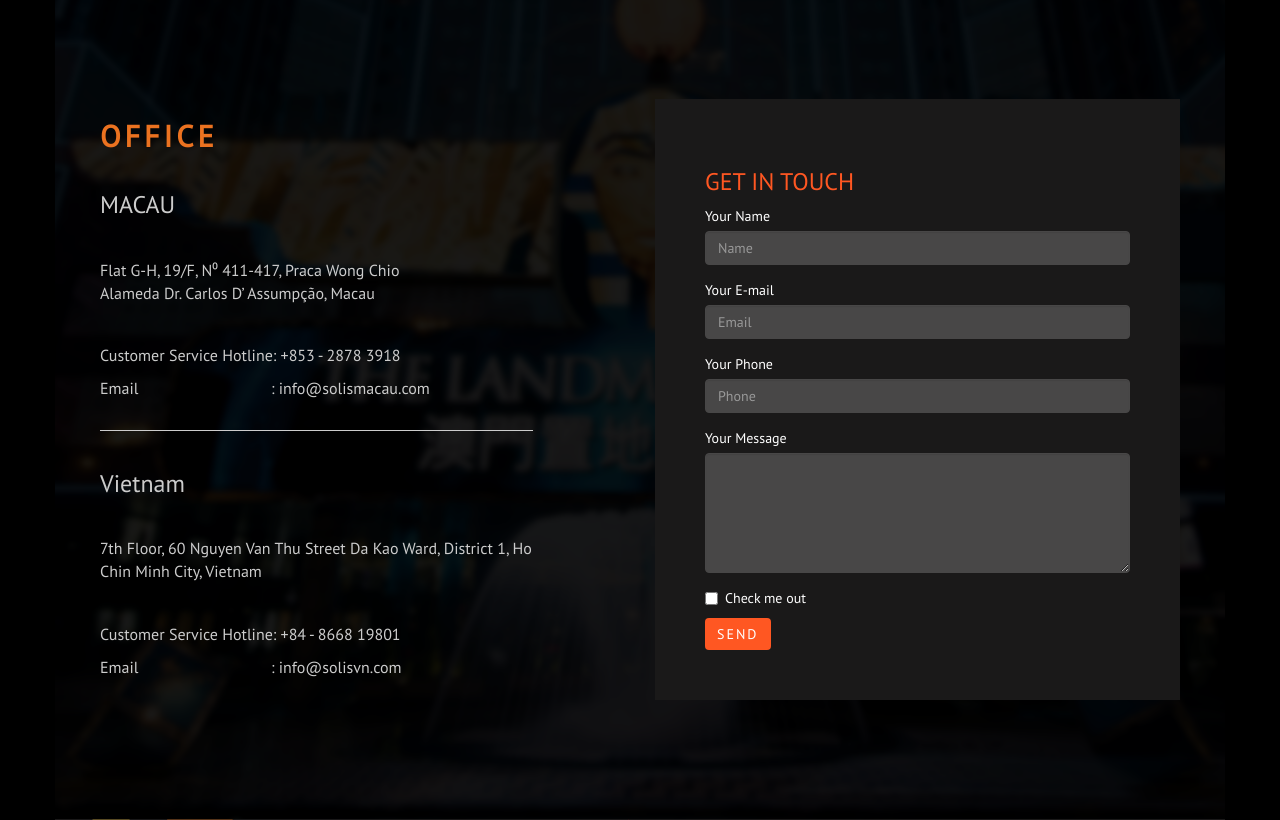
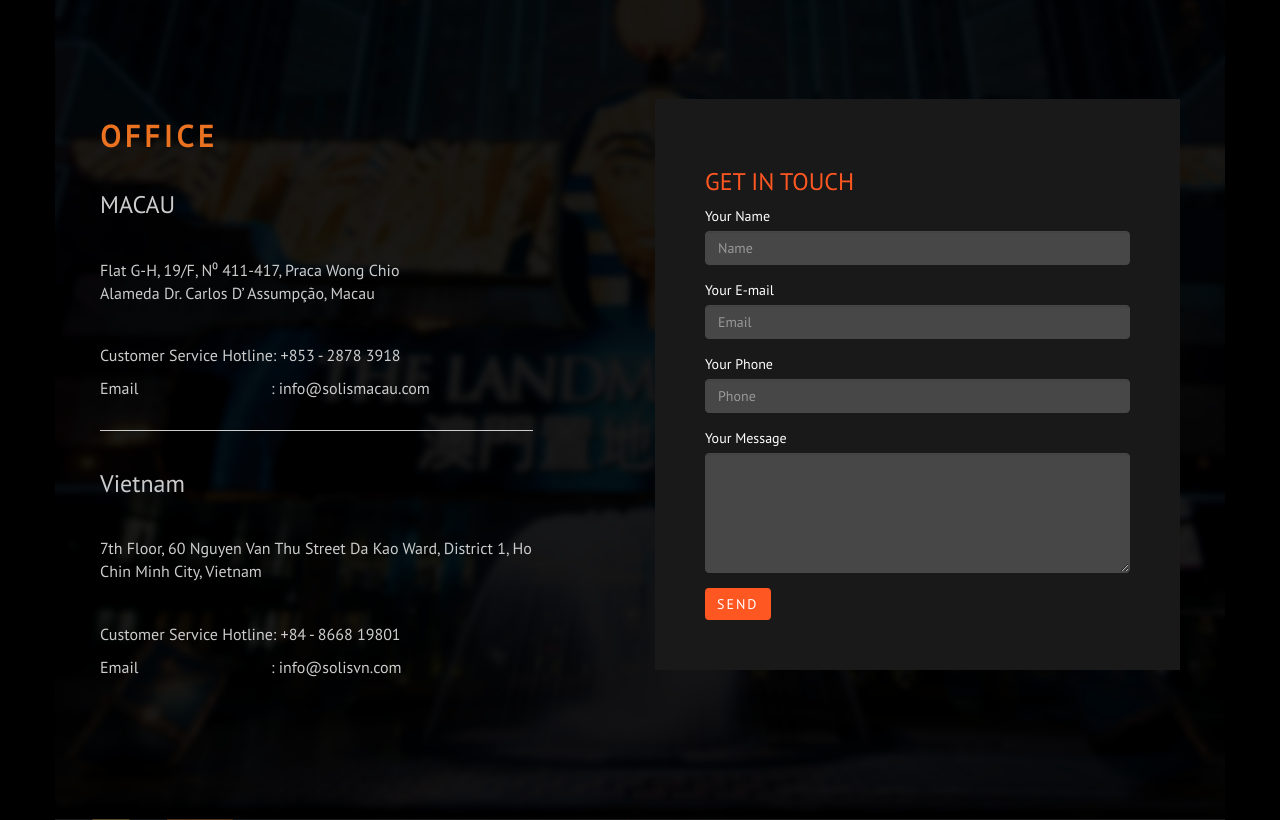
Before and after one commit to Evan-Huang/SolisGaming, a PHP site: page /contactus.php in a window 1280 px wide. Shown: the part 1153-1973 px from the top of the page. Run offline with PHP 8.4, Linux system fonts and the light colour scheme.

Commit message:
contact us
deleted the chock box

```diff
--- a/en/contactus.php
+++ b/en/contactus.php
@@ -125,11 +125,6 @@
                   <label for="message">Your Message</label>
                   <textarea style="height: 120px" class="form-control" value=""></textarea>
                 </div>
-                <div class="checkbox">
-                  <label>
-                    <input type="checkbox" style="width: initial;"> Check me out
-                  </label>
-                </div>
                 <button type="submit" class="btn btn-default">SEND</button>
               </form>
             </div>
```
